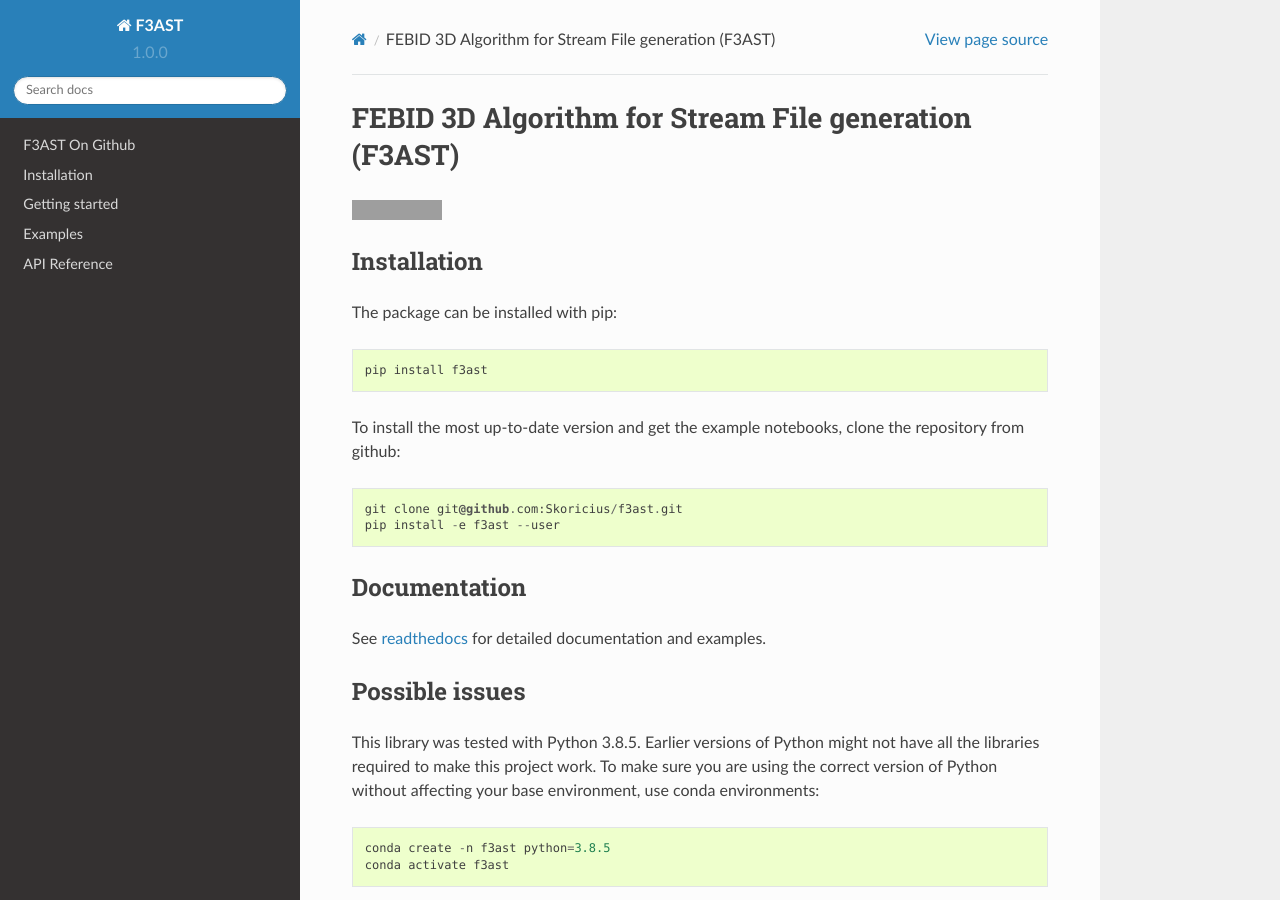
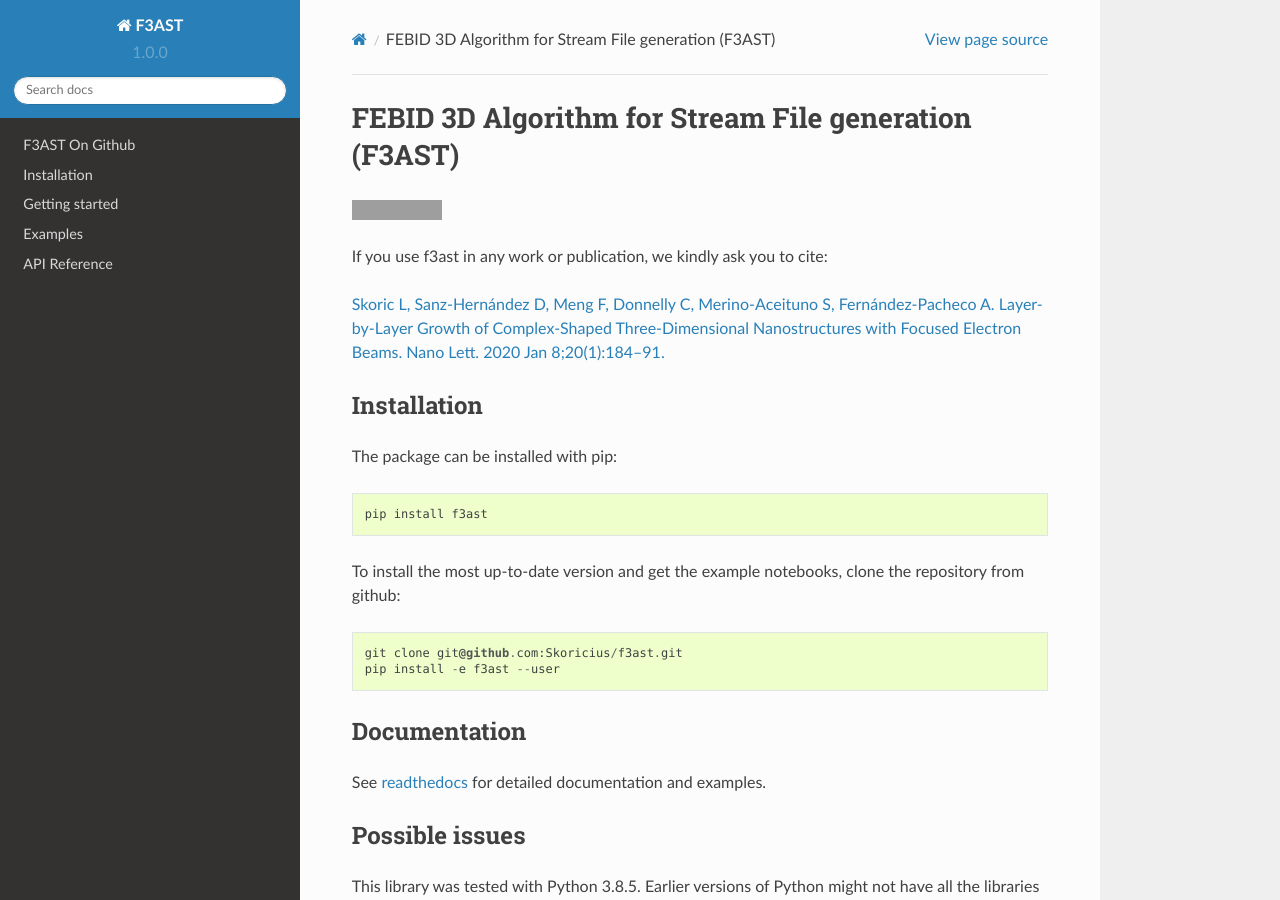
Before and after one commit to Skoricius/f3ast, a Sphinx documentation site: the page built from docs/README.rst, in a window 1280 px wide and 900 px high. Built offline with Sphinx 7.4.7 and the Read the Docs theme 2.0.0, drawn with Linux system fonts in a browser that asks for light colours; grey boxes are pictures that could not be loaded.

Commit message:
updated README.rst

```diff
--- a/docs/README.rst
+++ b/docs/README.rst
@@ -2,6 +2,14 @@ FEBID 3D Algorithm for Stream File generation (F3AST)
 =====================================================
 
 |Documentation Status|
+
+If you use f3ast in any work or publication, we kindly ask you to cite:
+
+`Skoric L, Sanz-Hernández D, Meng F, Donnelly C, Merino-Aceituno S,
+Fernández-Pacheco A. Layer-by-Layer Growth of Complex-Shaped
+Three-Dimensional Nanostructures with Focused Electron Beams. Nano Lett.
+2020 Jan
+8;20(1):184–91. <https://pubs.acs.org/doi/10.1021/acs.nanolett.9b03565>`__
 
 Installation
 ------------
```
